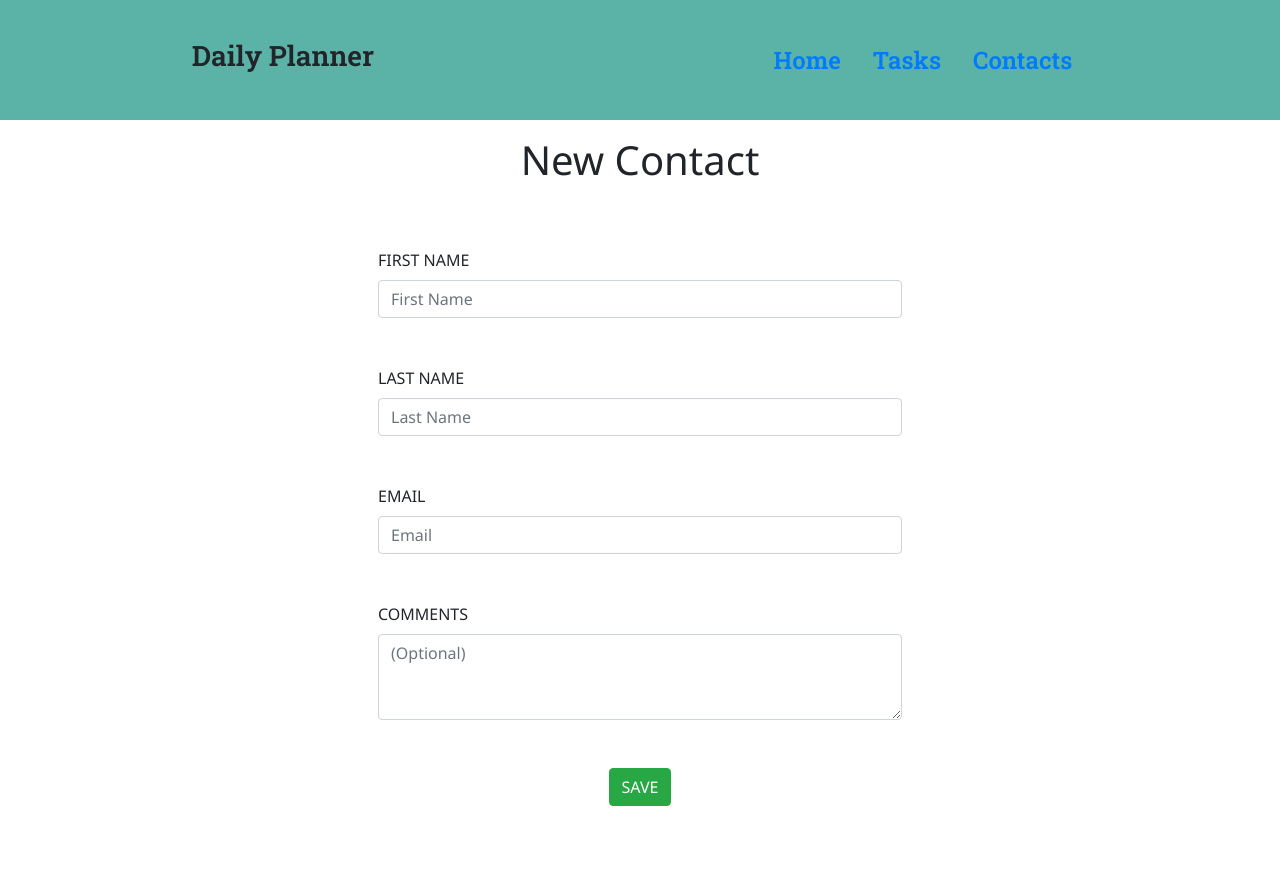
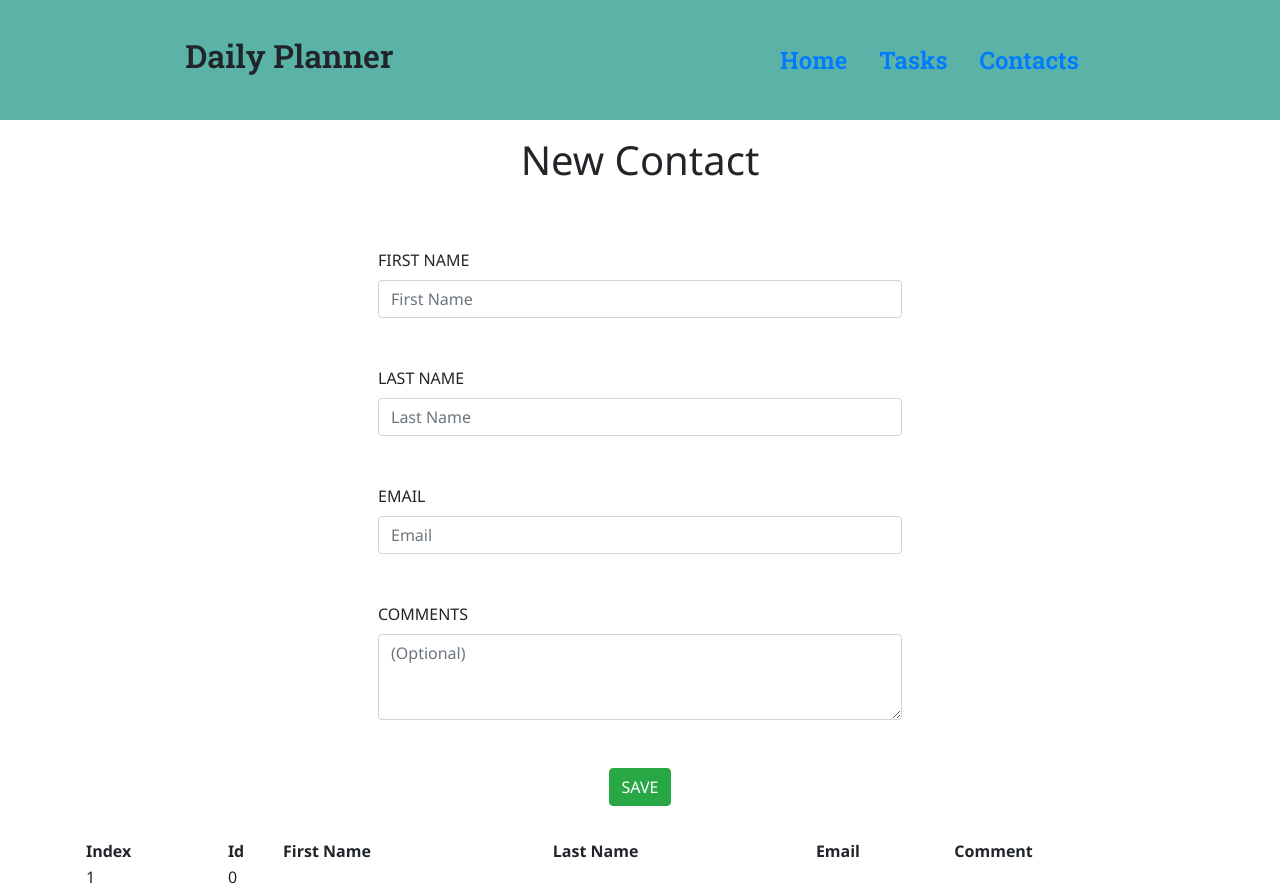
Before and after one commit to billy-need/project03, a React (Create React App) app: page /components/contacts in a window 1280 px wide. Before the commit the page ends 838 px from the top, so only its background shows below. Built offline with nearby package versions, Linux system fonts and the light colour scheme.

Commit message:
Added contact output area

```diff
--- a/public/index.html
+++ b/public/index.html
@@ -13,7 +13,7 @@
   <link href="https://fonts.googleapis.com/css2?family=Roboto+Slab:wght@600&display=swap" rel="stylesheet">
 
   <!-- Set favicon -->
-  <link href="images/favicon.ico" rel="icon" type="image/x-icon" />
+  <link href="/public/favicon.ico" rel="icon" type="image/x-icon" />
   <link rel="manifest" href="%PUBLIC_URL%/manifest.json" />
   <!--
       Notice the use of %PUBLIC_URL% in the tags above.
--- a/src/components/Contacts.js
+++ b/src/components/Contacts.js
@@ -1,4 +1,4 @@
-import React, {useRef, useState} from 'react'
+import React, { useRef, useState } from 'react'
 import '../App.css';
 
 export default function Contacts() {
@@ -21,8 +21,9 @@ export default function Contacts() {
     var commentRef = useRef();
 
     function contactClick() {
-        console.log(contactState.id+1 + ", " + fnameRef.current.value + ", " + lnameRef.current.value + ", " + emailRef.current.value + ", " + commentRef.current.value)
-        setState([...contactState, { id: contactState.id+1, fname: fnameRef.current.value, lname: lnameRef.current.value, email: emailRef.current.value, comment: commentRef.current.value }]);
+
+        setState([...contactState, {id : contactState.id, fname: fnameRef.current.value, lname: lnameRef.current.value, email: emailRef.current.value, comment: commentRef.current.value }]);
+        console.log(contactState.id + ", " + fnameRef.current.value + ", " + lnameRef.current.value + ", " + emailRef.current.value + ", " + commentRef.current.value)
     }
 
     return (
@@ -58,10 +59,38 @@ export default function Contacts() {
                     </div>
                 </div>
                 <div className="form-group row justify-content-center">
-                        <button className="btn btn-success" id="submitBtn" type="button" onClick={contactClick}>SAVE</button>
+                    <button className="btn btn-success" id="submitBtn" type="button" onClick={contactClick}>SAVE</button>
                 </div>
             </form>
 
+            <table>
+                <thead>
+                    <tr>
+                        <th>Index</th>
+                        <th>Id</th>
+                        <th>First Name</th>
+                        <th>Last Name</th>
+                        <th>Email</th>
+                        <th>Comment</th>
+                    </tr>
+                </thead>
+                <tbody>
+                    {
+                        contactState.map((element, index) => {
+                            return (
+                                <tr key={index + 1}>
+                                    <td>{index + 1}</td>
+                                    <td>{element.id}</td>
+                                    <td>{element.fname}</td>
+                                    <td>{element.lname}</td>
+                                    <td>{element.email}</td>
+                                    <td>{element.comment}</td>
+                                </tr>
+                            )
+                        })
+                    }
+                </tbody>
+            </table>
         </div>
     )
 }
--- a/src/components/Nav.js
+++ b/src/components/Nav.js
@@ -5,7 +5,7 @@ import {Link} from 'react-router-dom'
 export default function Nav() {
     return (
         <nav>
-            <h3>Daily Planner</h3>
+            <h2>Daily Planner</h2>
             <ul className="nav justify-content-center">
                 <Link style={{textDecoration: 'none'}} to="/"><li className="nav-item nav-link active">Home</li></Link>
                 <Link style={{textDecoration: 'none'}} to="/components/tasks"><li className="nav-item nav-link">Tasks</li></Link>
```
Also changed, not shown: public/manifest.json, 1 other file (tests, documents, lock files or other folders).
